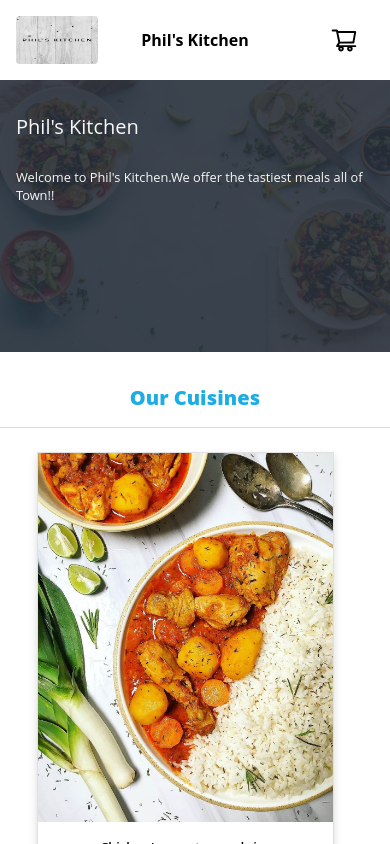
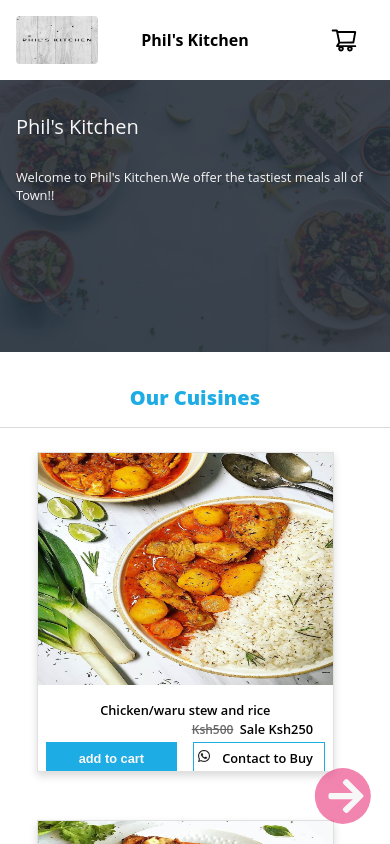
Before and after one commit to johnngala/phils_kitchen, a React (Create React App) app in the folder frontend/: page / in a window 390 px wide. Shown: the top 844 px of the page. Built offline with nearby package versions, Linux system fonts and the light colour scheme.

Commit message:
seventh  commit

```diff
--- a/frontend/src/App.css
+++ b/frontend/src/App.css
@@ -449,7 +449,7 @@ body {
   display: flex;
   flex-direction: column;
   border: 1px solid rgba(105, 105, 105, 0.2);
-  height:auto;
+  /* height:auto; */
   margin: 3rem 2rem;
   cursor: pointer;
   box-shadow: 0 0.5rem 1rem rgba(0, 0, 0, 0.15);
@@ -458,7 +458,7 @@ body {
 }
 
 .course-slider__course--img {
-  height:auto;
+  /* height:auto; */
 }
   .course-slider__courses {
     grid-template-columns: 1fr 1fr;
```
